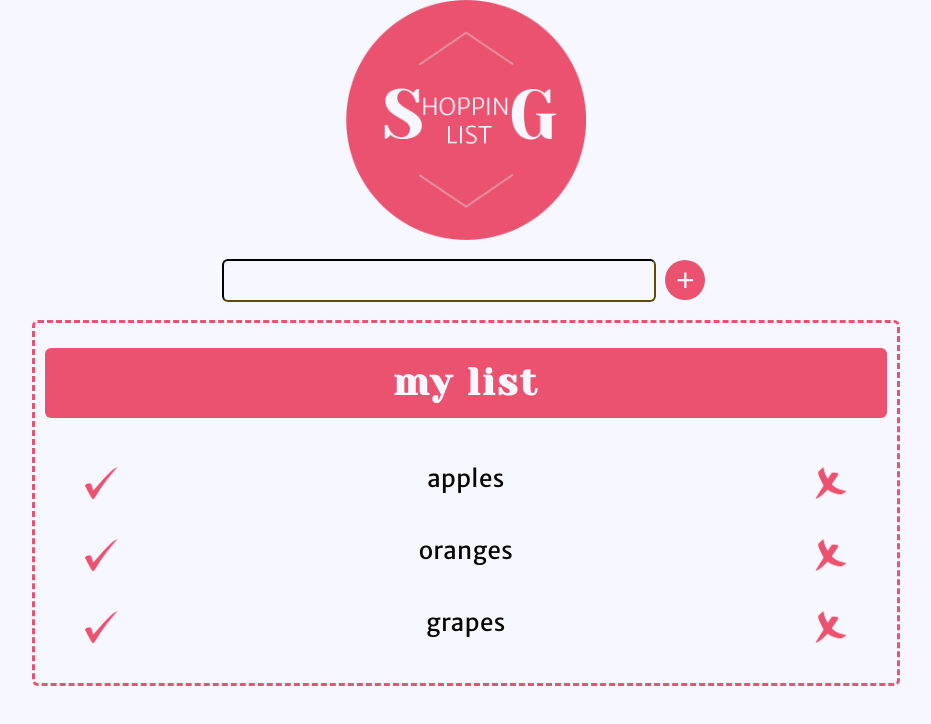
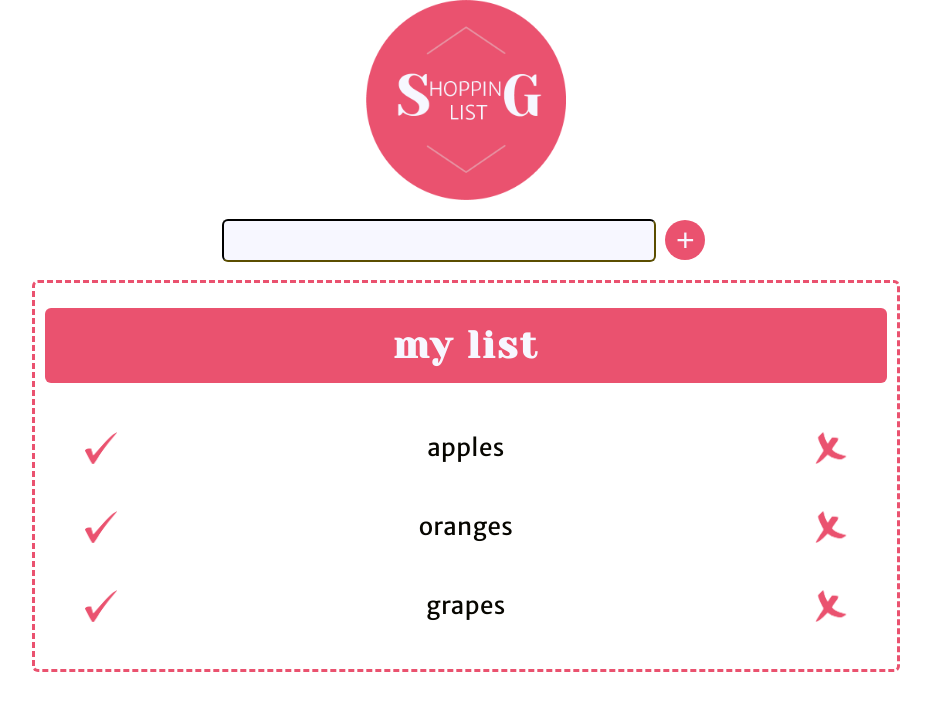
Before and after one commit to kel-bel/shopping-list-app, a plain HTML site: page index.html in a window 1280 px wide. Shown: the whole page, without its empty margins (174-1105 px from the left). Drawn offline with nearby package versions, Linux system fonts and the light colour scheme.

Commit message:
index.html

```diff
--- a/css/style.css
+++ b/css/style.css
@@ -1,11 +1,11 @@
 html, body {
-	height:100%;
 	margin: 0;
 	padding: 0;
-	background-color: #f7f7ff;
+	height:100%;
 	-webkit-font-smoothing: antialiased;
 	box-sizing: border-box;
 	line-height: 1
+	background-color: #f7f7ff;
 }
 
 *, *:before, *:after {
@@ -42,6 +42,8 @@ img {
 	display: block;
 	top:0; bottom:0; left:0; right:0;
 	margin: 0 auto;
+	width: 200px;
+	height: 200px;
 }
 
 /* Input Field */
--- a/index.html
+++ b/index.html
@@ -2,7 +2,7 @@
 <html lang="en">
 <head>
 	<meta charset="UTF-8">
-	<meta name="viewport" content="width=device-width">
+	<meta name="viewport" content="width=device-width initial-scale=1.0">
 	<title>Shopping List</title>
 	<link rel="shortcut icon" type="image/x-icon"  href="images/shortcuticon.png">
 	<link href='https://fonts.googleapis.com/css?family=Yeseva+One' rel='stylesheet' type='text/css'>
@@ -16,7 +16,7 @@
 	<div id="container">
 		<header>
 			<div class="logo">
-				<img class="logo" src="images/logo.png" alt="Logo Image" width="50" style="height: 15rem; width: 15rem;">
+				<img class="logo" src="images/logo.png" alt="Logo Image">
 			</div>
 		</header>
 
```
